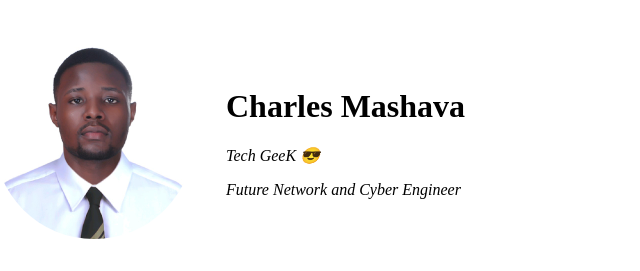
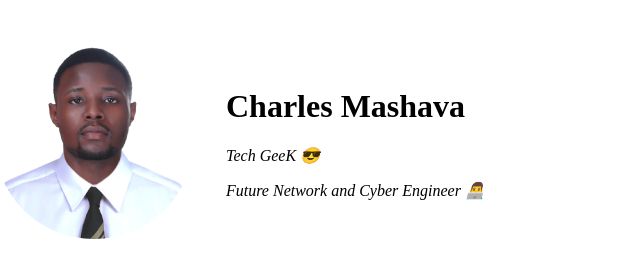
Before and after one commit to charlestmashava/personal-site, a plain HTML site: page index.html in a window 1280 px wide. Shown: the top 271 px of the page, 45-685 px from the left. Drawn offline with Linux system fonts and the light colour scheme.

Commit message:
-m "commit"

```diff
--- a/index.html
+++ b/index.html
@@ -15,7 +15,7 @@
             <td>
                 <h1>Charles Mashava</h1>
                 <p><em>Tech GeeK 😎</em></p>
-                <p><em>Future Network and Cyber Engineer</em></p>
+                <p><em>Future Network and Cyber Engineer 👨‍💻</em></p>
             </td>
         </tr>
     </table>
```
